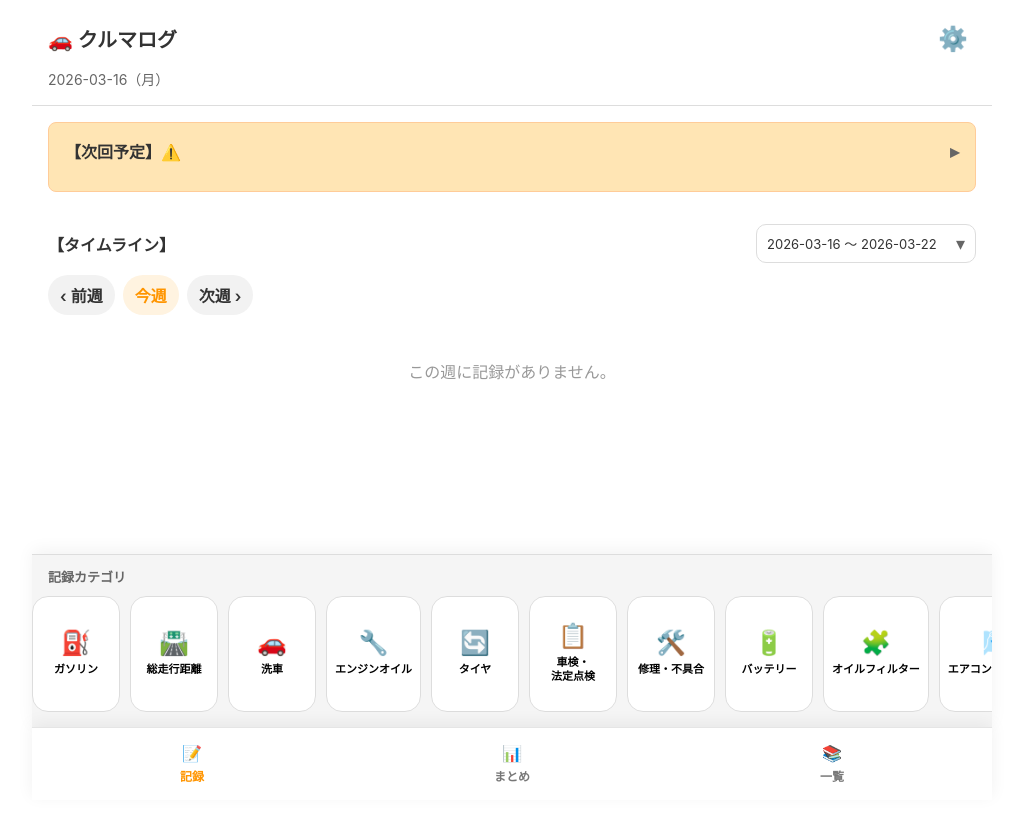
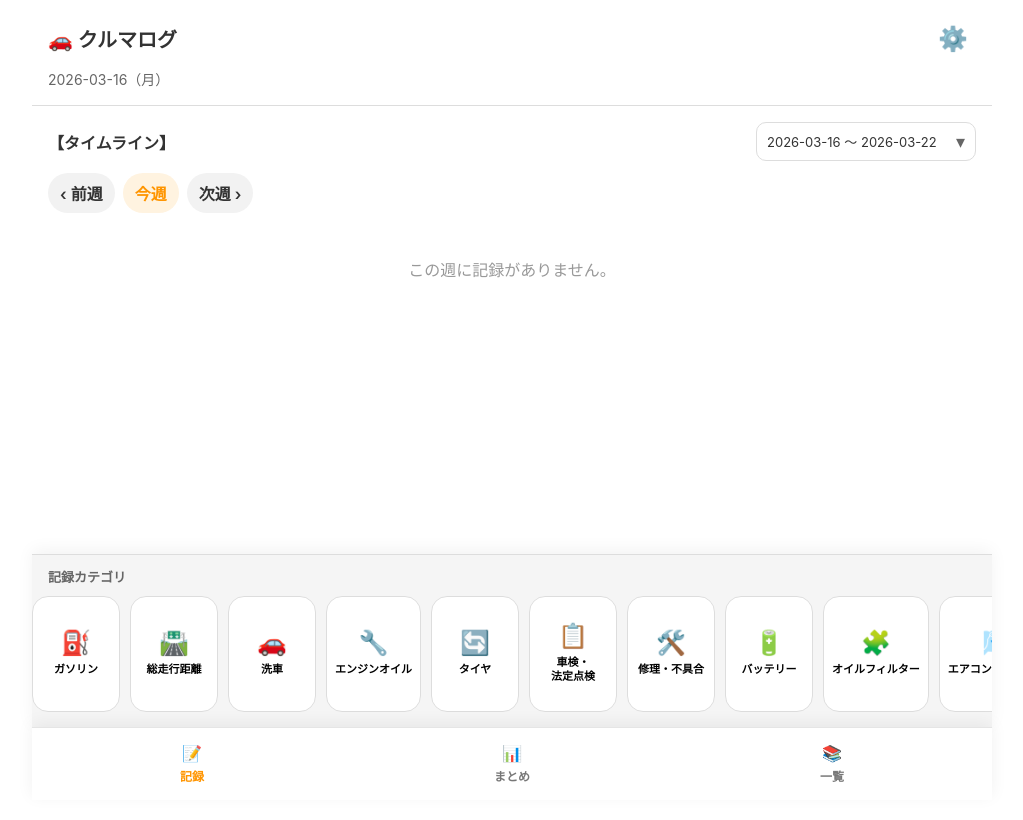
Before and after one commit to shun-devlab/kuruma-log, a Vue app: page / in a window 1280 px wide. Shown: the top 820 px of the page, without its empty margins (128-1151 px from the left). Built offline with nearby package versions, Linux system fonts and the light colour scheme.

Commit message:
feat: remove upcoming maintenance section from home

```diff
--- a/src/views/Home.vue
+++ b/src/views/Home.vue
@@ -8,22 +8,6 @@
       <div class="header-date">{{ today }}</div>
     </header>
 
-    <div v-if="upcomingMaintenance.length > 0" class="upcoming-banner">
-      <button class="upcoming-toggle" @click="showUpcoming = !showUpcoming">
-        <span>【次回予定】⚠️</span>
-        <span class="toggle-icon">{{ showUpcoming ? '▾' : '▸' }}</span>
-      </button>
-      <div v-if="showUpcoming">
-        <div v-for="item in upcomingMaintenance.slice(0, 2)" :key="item.type" class="upcoming-item">
-          <span class="icon">{{ getIcon(item.type) }}</span>
-          <span class="label">{{ getLabel(item.type) }}</span>
-          <span class="remaining" v-if="item.remaining_km !== undefined">
-            あと {{ item.remaining_km.toLocaleString('ja-JP') }}km
-          </span>
-          <span class="date">{{ item.estimated_date || '予定なし' }}</span>
-        </div>
-      </div>
-    </div>
 
     <div class="timeline">
       <div class="timeline-header-row">
@@ -114,8 +98,7 @@ export default {
       selectedRecord: null,
       upcomingMaintenance: [],
       currentMileage: 0,
-      selectedTimelineWeek: 'current',
-      showUpcoming: false
+      selectedTimelineWeek: 'current'
     }
   },
   computed: {
```
